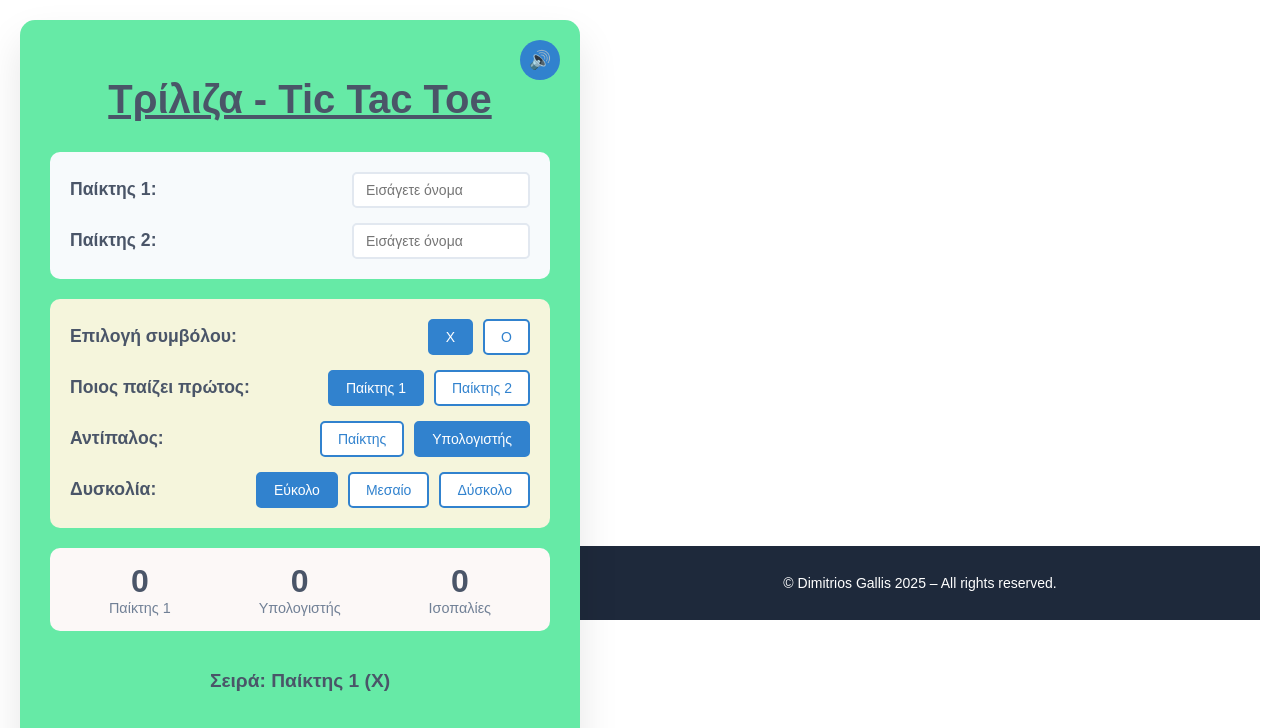
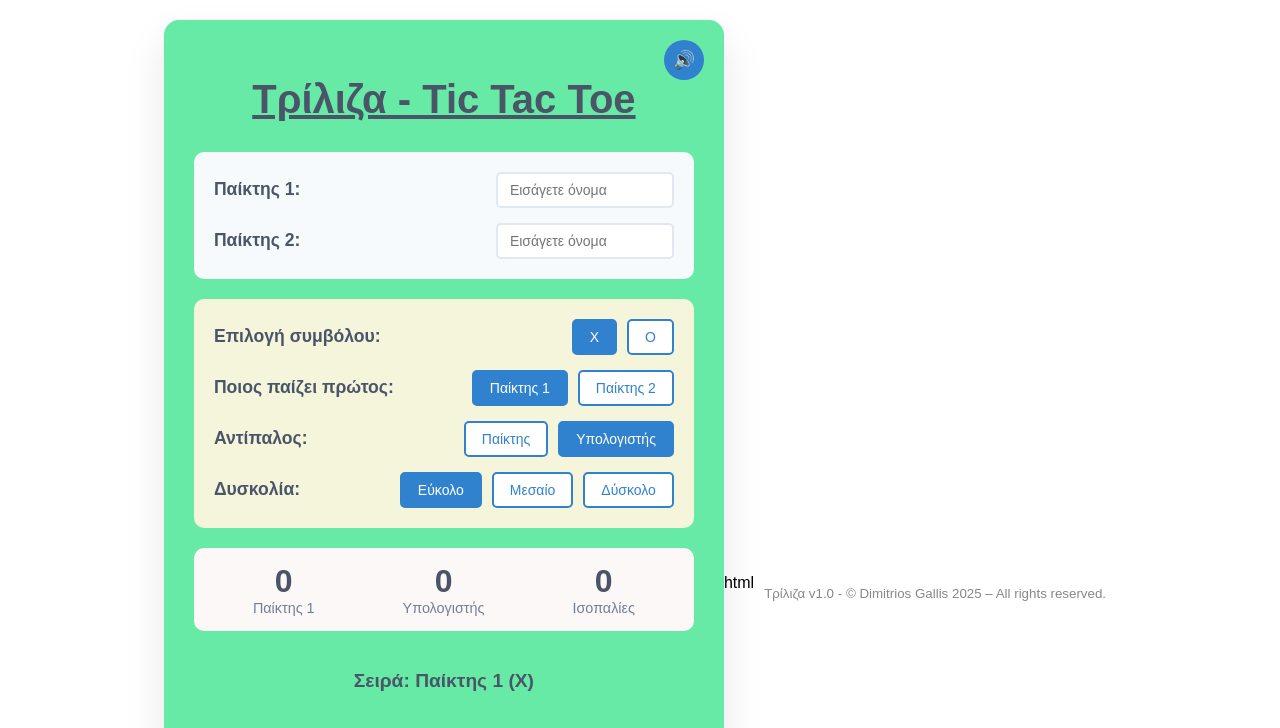
Before and after one commit to Dimitrios-G/tic_tac_toe, a plain HTML site: page index.html in a window 1280 px wide. Shown: the top 728 px of the page. Drawn offline with Linux system fonts and the light colour scheme.

Commit message:
Update index.html

```diff
--- a/index.html
+++ b/index.html
@@ -782,8 +782,8 @@
             document.querySelector('.settings .setting-row:nth-child(4)').style.display = 'none';
         }
 </script>
-<footer class="site-footer">
-          <p>&copy; Dimitrios Gallis 2025 – All rights reserved.</p>
+html<footer style="text-align: center; margin-top: 20px; padding: 10px; color: #888;">
+  <small>Τρίλιζα v1.0 - &copy; Dimitrios Gallis 2025 – All rights reserved.</small>
 </footer>
 </body>
 </html>
```
